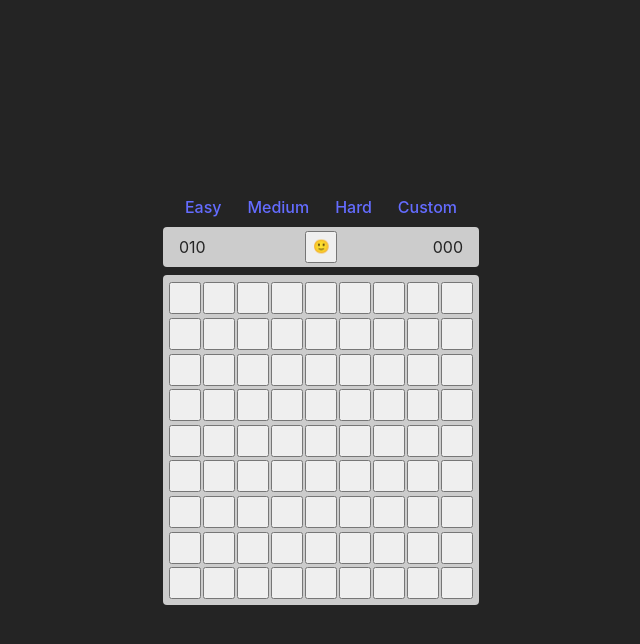
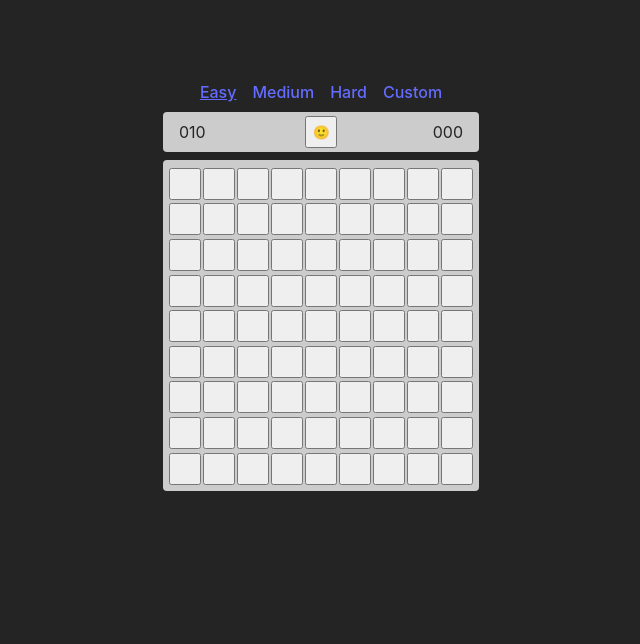
Before and after one commit to tunalad/vue-minesweeper, a Vue app: page / in a window 1280 px wide. Shown: the top 644 px of the page, without its empty margins (319-959 px from the left). Built offline with nearby package versions, Linux system fonts and the light colour scheme.

Commit message:
minor styling changes

```diff
--- a/src/App.vue
+++ b/src/App.vue
@@ -12,7 +12,8 @@ const height = ref(9);
 const width = ref(9);
 const bombs = ref(10);
 
-const customDif = ref(false);
+const difficulty = ref(0); // 0 (easy) - 3 (custom)
+
 const customDifBoard = ref({
     height: 3,
     width: 3,
@@ -48,45 +49,47 @@ function setDifficulty(board) {
     <div class="difficulty">
         <a
             href="#"
+            :class="{ 'selection-indicator': difficulty === 0 }"
             @click="
                 setDifficulty({ height: 9, width: 9, bombs: 10 });
-                customDif = false;
+                difficulty = 0;
             "
             >Easy</a
         >
         <a
             href="#"
+            :class="{ 'selection-indicator': difficulty === 1 }"
             @click="
                 setDifficulty({ height: 16, width: 16, bombs: 40 });
-                customDif = false;
+                difficulty = 1;
             "
             >Medium</a
         >
         <a
             href="#"
+            :class="{ 'selection-indicator': difficulty === 2 }"
             @click="
                 setDifficulty({ height: 16, width: 30, bombs: 99 });
-                customDif = false;
+                difficulty = 2;
             "
             >Hard</a
         >
         <a
             href="#"
+            :class="{ 'selection-indicator': difficulty === 3 }"
             @click="
-                customDif = true;
+                difficulty = 3;
                 resetBoard();
             "
             >Custom</a
         >
     </div>
-    <div class="custom-dif" v-if="customDif">
+    <div class="custom-dif" v-if="difficulty === 3">
         <form>
             <span>Height: </span>
             <input v-model="customDifBoard.height" name="height" />
-            <br />
             <span>Width: </span>
             <input v-model="customDifBoard.width" name="width" />
-            <br />
             <span>Mines: </span>
             <input v-model="customDifBoard.bombs" name="bombs" />
             <br />
@@ -126,14 +129,15 @@ function setDifficulty(board) {
 </template>
 
 <style scoped>
-.difficulty {
-    display: flex;
-    justify-content: space-evenly;
+.difficulty a {
+    padding: 0 0.5rem;
 }
-.difficulty a {
-    padding: 0 0.25rem;
+.custom-dif input {
+    padding-right: 0.5rem;
 }
-
+.custom-dif span {
+    padding-left: 0.5rem;
+}
 .board-wrapper {
     display: flex;
     justify-content: center;
@@ -165,4 +169,8 @@ function setDifficulty(board) {
     max-width: 3rem;
     max-height: 3rem;
 }
+
+.selection-indicator {
+    text-decoration: underline;
+}
 </style>
--- a/src/style.css
+++ b/src/style.css
@@ -27,7 +27,8 @@ body {
     display: flex;
     place-items: center;
     min-width: 320px;
-    min-height: 100vh;
+    /*min-height: 100vh;*/
+    margin: 3rem 0;
 }
 
 h1 {
```
